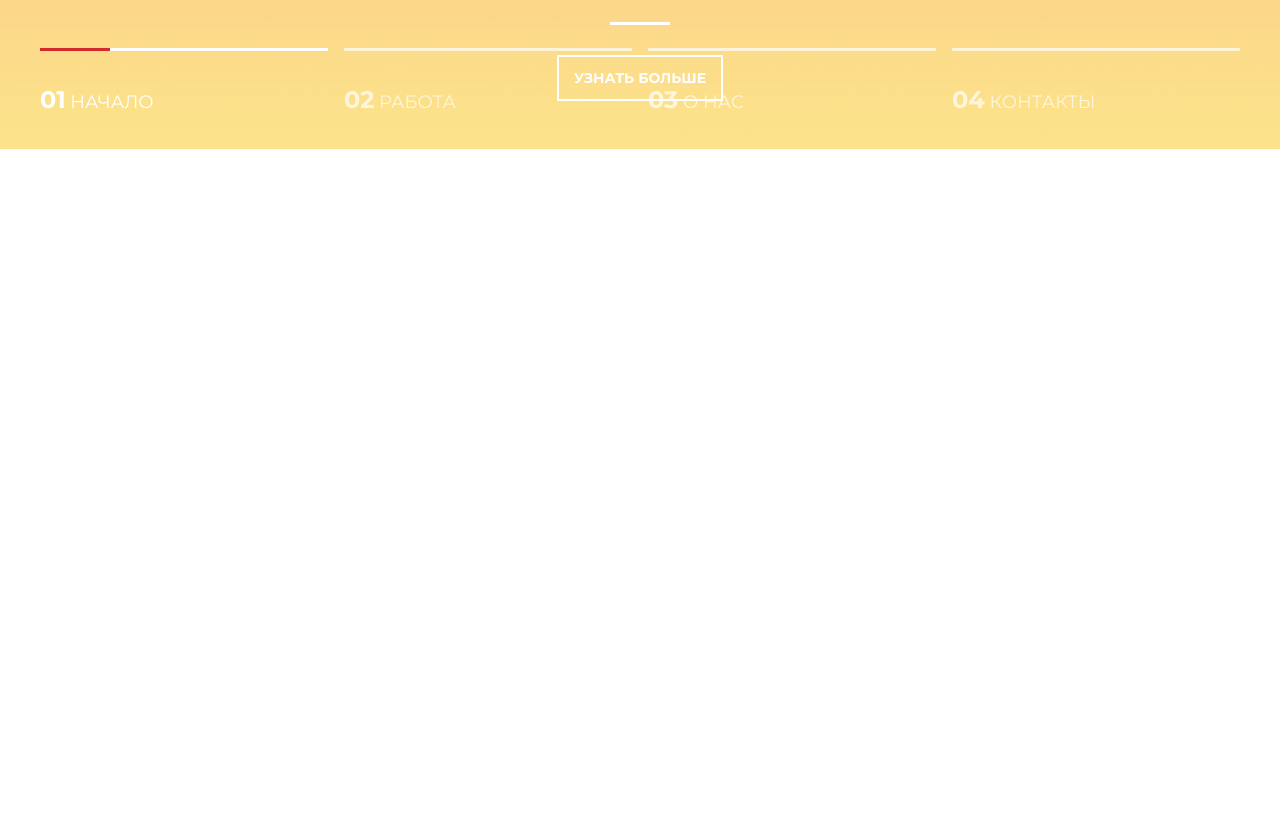
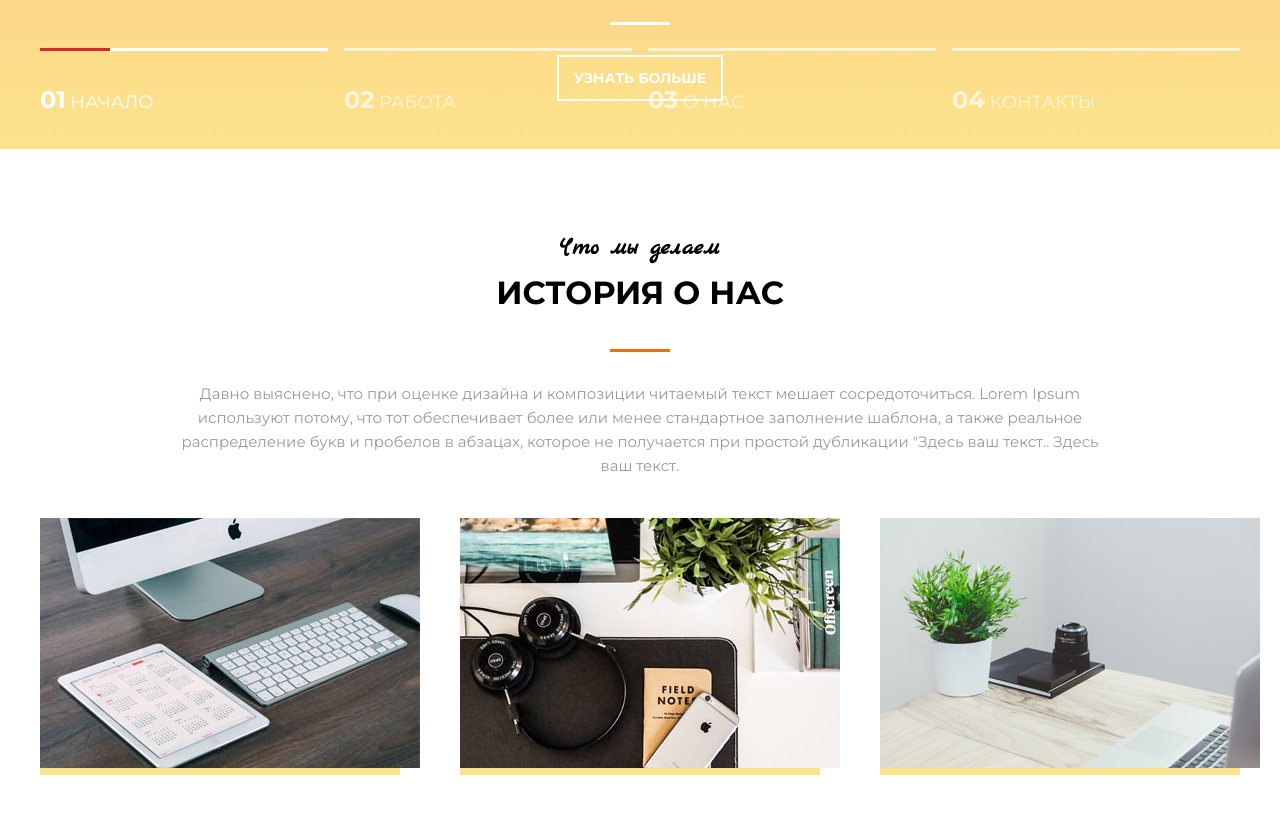
Before and after one commit to Fteush/Mogo, a plain HTML site: page index.html in a window 1280 px wide. Shown: the part 651-1464 px from the top of the page. Before the commit the page ends 800 px from the top, so only its background shows below. Drawn offline with Linux system fonts and the light colour scheme.

Commit message:
15_04_2021_Mogo

```diff
--- a/css/style.css
+++ b/css/style.css
@@ -217,3 +217,73 @@ h1, h2, h3, h4, h5, h6 {
     left: 0;
     z-index: 1;
 }
+
+/* Section */
+
+.section {
+    padding: 80px 0;
+}
+
+.section_header {
+    width: 100%;
+    max-width: 950px;
+    margin:0 auto 40px;
+    text-align: center;
+}
+
+.section_subtitle {
+    font-family:'Marck Script', cursive;
+    font-size: 24px;
+    color: black;
+}
+
+.section_title {
+
+    font-size: 32px;
+    font-weight: 700;
+    color: black;
+    text-transform: uppercase;
+
+}
+
+.section_title:after {
+    content: "";
+    display: block;
+    width: 60px;
+    height: 3px;
+    margin: 30px auto 30px;
+    background-color:rgb(233, 111, 10) ;
+}
+
+.section_text {
+    font-size: 15px;
+    color: #999;
+}
+
+/* About */
+
+.about {
+    display: flex;
+    justify-content: space-between;
+}
+
+.about_item {
+    width: 30%;
+
+}
+
+.about_item:hover .about_image img {
+    opacity: .7;
+
+}
+
+
+.about_image {
+    background: linear-gradient(to bottom, #f38181, #fce38a);
+}
+
+
+.about_image img {
+    transition: opacity .1s linear;
+
+}
--- a/index.html
+++ b/index.html
@@ -63,5 +63,39 @@
 
         </div>
 
+        <section class="section">
+            <div class="container">
+
+                <div class="section_header">
+                    <h3 class="section_subtitle">Что мы делаем</h3>
+                    <h2 class="section_title">История о нас</h2>
+                        <div class="section_text">
+                            <p>Давно выяснено, что при оценке дизайна и композиции читаемый текст мешает сосредоточиться. Lorem Ipsum используют потому, что тот обеспечивает более или менее стандартное заполнение шаблона, а также реальное распределение букв и пробелов в абзацах, которое не получается при простой дубликации "Здесь ваш текст.. Здесь ваш текст.
+
+                            </p>
+                        </div>
+                </div>
+
+                <div class="about">
+                    <div class="about_item">
+                        <div class="about_image">
+                            <img src="assets/img/M1_03.jpg">
+                        </div>
+                    </div>
+                    <div class="about_item">
+                        <div class="about_image">
+                            <img src="assets/img/M1_06.jpg">
+                        </div>
+                    </div>
+                    <div class="about_item">
+                        <div class="about_image">
+                            <img src="assets/img/M1_08.jpg">
+                        </div>
+                    </div>
+                </div>
+
+            </div>
+        </section>
+
 </body>
 </html>
```
Also changed, not shown: assets/img/M1_03.jpg (added), assets/img/M1_06.jpg (added), assets/img/M1_08.jpg (added).
